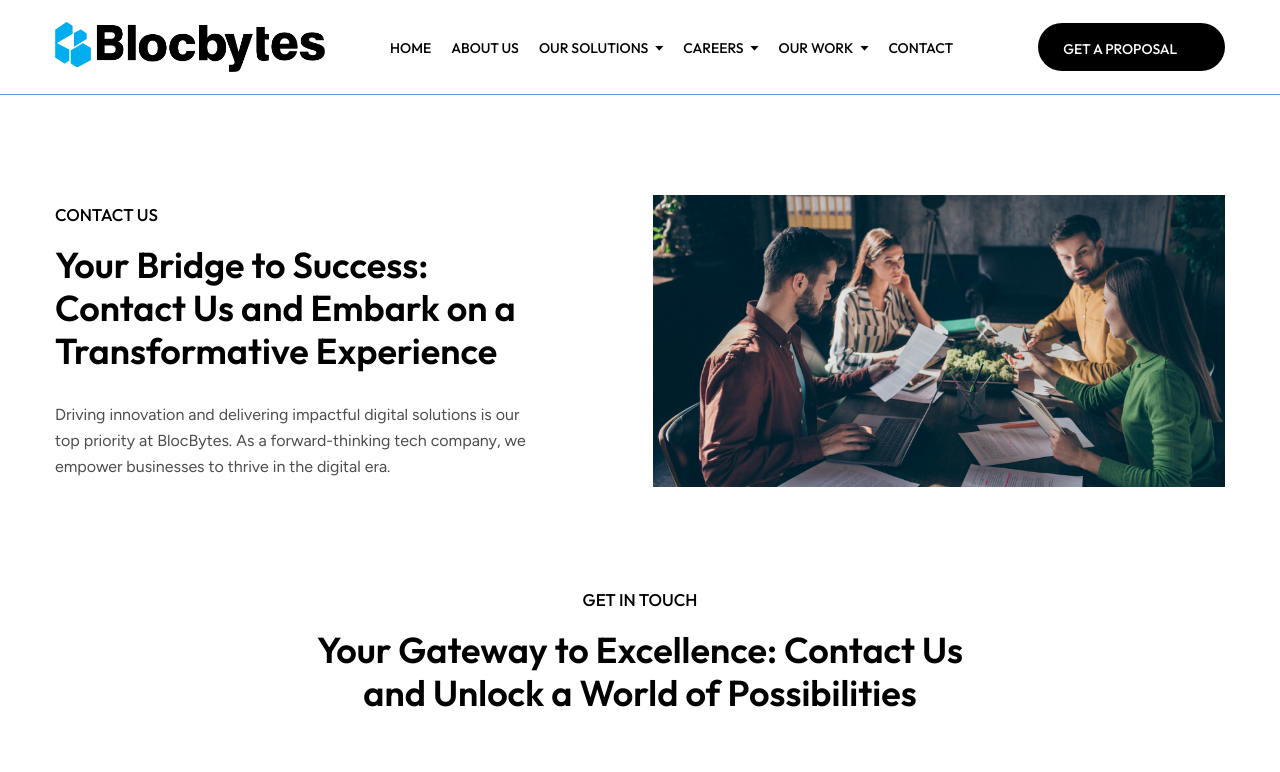
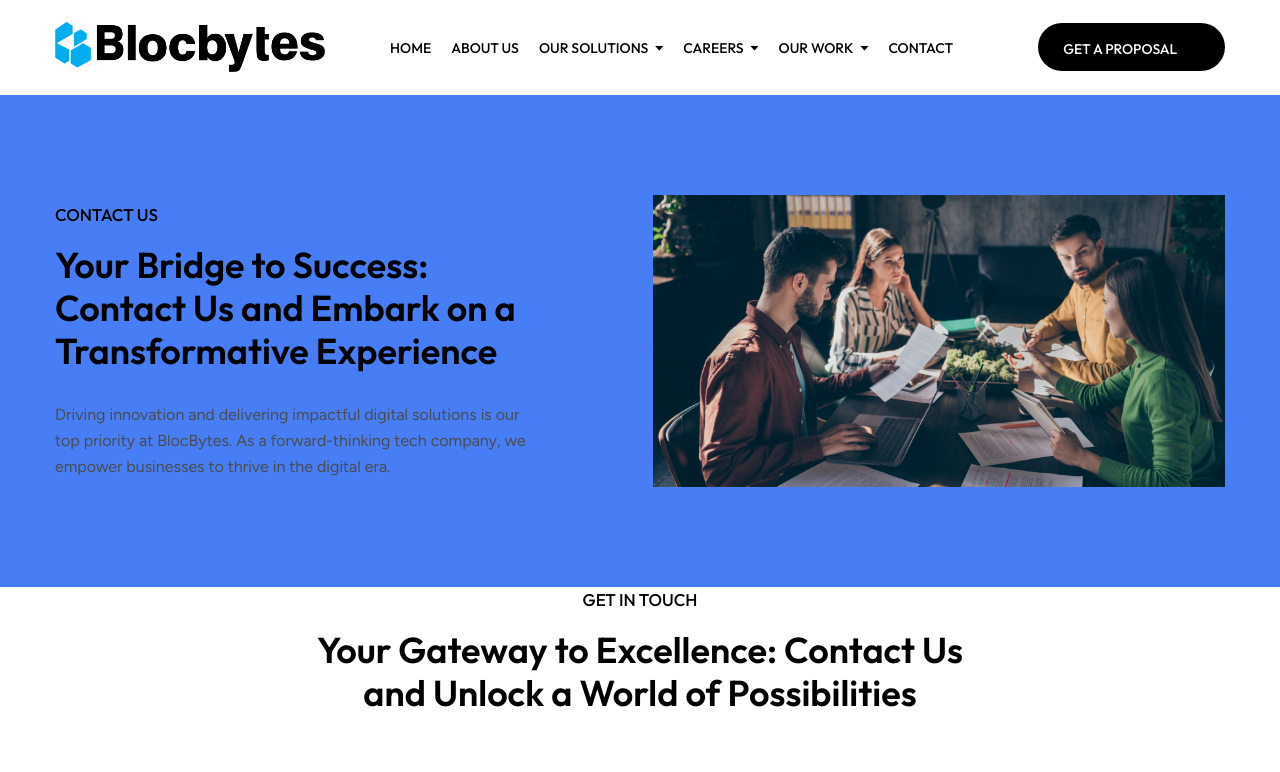
Before and after one commit to arslan7676/blockbytes, a Next.js app: page /contact-us in a window 1280 px wide. Shown: the top 772 px of the page. Built offline with nearby package versions, Linux system fonts and the light colour scheme; some icons are missing.

Commit message:
updated code

```diff
--- a/src/app/contact-us/page.tsx
+++ b/src/app/contact-us/page.tsx
@@ -7,17 +7,15 @@ import Navbar from "@/components/Layout/Navbar";
 export default function ContactUsPage() {
   return (
     <>
-      <div>
         <Navbar />
-
-        <hr className="border-[#6494ec]" />
-
+        <hr className="border-[#ffffff]" />
+      <div className="bg-[#477ef5]">
         <ContactUsHeader />
 
+      </div>
         <ContactForm />
 
         {/* <FaqContent /> */}
-      </div>
 
       <Footer />
     </>
```
